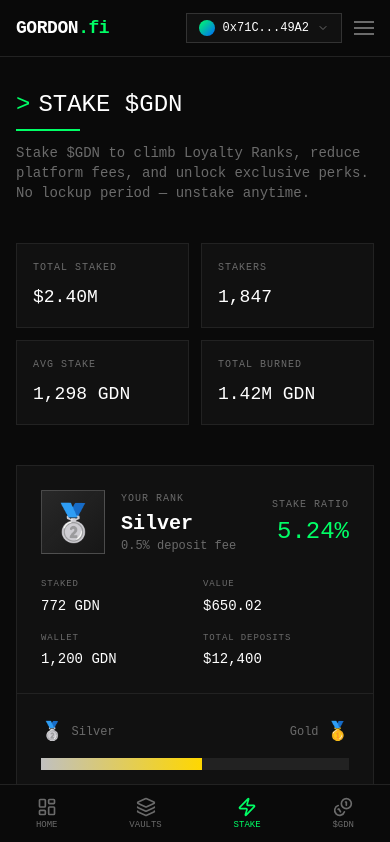
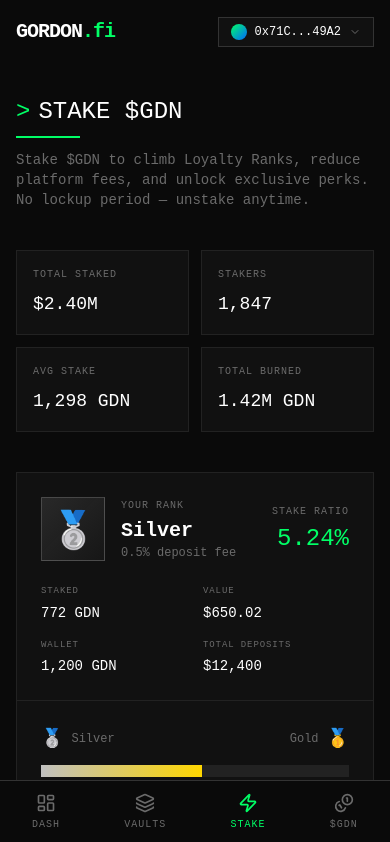
Before and after one commit to evetanaka/gordon-frontend, a Next.js app: page /stake in a window 390 px wide. Shown: the top 842 px of the page. Built offline with nearby package versions, Linux system fonts and the light colour scheme.

Commit message:
fix: align all pages to Leaderboard design reference — unified nav (7xl/h-16), main (5xl), bottom nav, logo, link styles

```diff
--- a/src/app/dashboard/page.tsx
+++ b/src/app/dashboard/page.tsx
@@ -370,7 +370,7 @@ export default function Dashboard() {
       </nav>
 
       {/* MOBILE BOTTOM NAV */}
-      <div className="md:hidden fixed bottom-0 left-0 w-full bg-[#0A0A0A] border-t border-[#333] z-50 flex justify-around items-center h-16">
+      <div className="md:hidden fixed bottom-0 left-0 w-full bg-[#0A0A0A] border-t border-[#333] z-50 flex justify-around items-center h-16 pb-safe">
         <a href="/dashboard" className="flex flex-col items-center gap-1 text-white">
           <LayoutDashboard className="w-5 h-5" />
           <span className="font-mono text-[10px] tracking-widest uppercase">Dash</span>
@@ -390,7 +390,7 @@ export default function Dashboard() {
       </div>
 
       {/* MAIN CONTENT */}
-      <main className="max-w-7xl mx-auto px-4 md:px-6 pt-24 pb-12">
+      <main className="max-w-5xl mx-auto px-4 md:px-6 pt-24 pb-12 md:pb-24">
         {isConnected ? (
           <>
             {/* SECTION 1: PORTFOLIO OVERVIEW */}
--- a/src/app/leaderboard/[address]/page.tsx
+++ b/src/app/leaderboard/[address]/page.tsx
@@ -349,7 +349,7 @@ export default function WalletProfilePage({ params }: { params: { address: strin
       </div>
 
       {/* MAIN */}
-      <main className="max-w-4xl mx-auto px-4 md:px-6 pt-24 pb-12 md:pb-24">
+      <main className="max-w-5xl mx-auto px-4 md:px-6 pt-24 pb-12 md:pb-24">
 
         {/* BACK */}
         <a href="/leaderboard" className="inline-flex items-center gap-2 text-[#6B6B6B] hover:text-[#00FF66] font-mono text-xs uppercase tracking-widest mb-8 transition-colors">
--- a/src/app/stake/page.tsx
+++ b/src/app/stake/page.tsx
@@ -141,6 +141,7 @@ const HowItWorksCard = ({ delay, step, title, desc, icon }: { delay: number; ste
 export default function StakePage() {
   const [isConnected, setIsConnected] = useState(true);
   const [walletOpen, setWalletOpen] = useState(false);
+  const [scrolled, setScrolled] = useState(false);
   const [mobileMenuOpen, setMobileMenuOpen] = useState(false);
   const [toast, setToast] = useState({ visible: false, message: '' });
   const walletRef = useRef<HTMLDivElement>(null);
@@ -157,6 +158,7 @@ export default function StakePage() {
 
   useOnClickOutside(walletRef, () => setWalletOpen(false));
   useOnClickOutside(menuRef, () => setMobileMenuOpen(false));
+  useEffect(() => { const h = () => setScrolled(window.scrollY > 20); window.addEventListener("scroll", h); return () => window.removeEventListener("scroll", h); }, []);
 
   const showToast = (msg: string) => {
     setToast({ visible: true, message: msg });
@@ -225,12 +227,12 @@ export default function StakePage() {
       <Toast message={toast.message} visible={toast.visible} />
 
       {/* NAVBAR */}
-      <nav className="sticky top-0 z-50 bg-[#0A0A0A]/95 backdrop-blur-sm border-b border-[#222]">
-        <div className="max-w-6xl mx-auto px-4 h-14 flex items-center justify-between">
-          <a href="/" className="font-mono font-bold text-lg text-white tracking-tight">GORDON<span className="text-[#00FF66]">.fi</span></a>
-          <div className="hidden md:flex items-center gap-6">
+      <nav className={`fixed top-0 w-full z-50 transition-all duration-300 ${scrolled ? 'bg-[#0A0A0A]/90 backdrop-blur-md border-b border-[#333]' : 'bg-transparent border-b border-transparent'}`}>
+        <div className="max-w-7xl mx-auto px-4 md:px-6 h-16 flex items-center justify-between">
+          <a href="/" className="font-mono font-bold text-xl tracking-tighter text-white">GORDON<span className="text-[#00FF66]">.fi</span></a>
+          <div className="hidden md:flex items-center gap-8">
             {navLinks.map(l => (
-              <a key={l.href} href={l.href} className={`font-mono text-sm transition-colors ${l.href === '/stake' ? 'text-[#00FF66]' : 'text-[#6B6B6B] hover:text-white'}`}>{l.label}</a>
+              <a key={l.href} href={l.href} className={`font-mono text-xs uppercase tracking-widest transition-colors ${l.href === '/stake' ? 'text-[#00FF66]' : 'text-[#6B6B6B] hover:text-white'}`}>{l.label}</a>
             ))}
           </div>
           <div className="flex items-center gap-3">
@@ -250,24 +252,14 @@ export default function StakePage() {
                 )}
               </div>
             ) : (
-              <button onClick={() => setIsConnected(true)} className="bg-[#00FF66] text-black font-mono text-xs font-bold px-4 py-1.5 hover:bg-[#00DD55] transition-colors">Connect Wallet</button>
+              <button onClick={() => setIsConnected(true)} className="bg-[#00FF66] text-black font-mono font-bold text-xs px-4 py-2 uppercase tracking-wider hover:bg-white transition-colors">Connect</button>
             )}
-            <button onClick={() => setMobileMenuOpen(!mobileMenuOpen)} className="md:hidden text-[#6B6B6B]">
-              {mobileMenuOpen ? <X className="w-5 h-5" /> : <div className="space-y-1"><div className="w-5 h-0.5 bg-current" /><div className="w-5 h-0.5 bg-current" /><div className="w-5 h-0.5 bg-current" /></div>}
-            </button>
           </div>
         </div>
-        {mobileMenuOpen && (
-          <div ref={menuRef} className="md:hidden bg-[#0A0A0A] border-t border-[#222] px-4 py-4 space-y-3">
-            {navLinks.map(l => (
-              <a key={l.href} href={l.href} className={`block font-mono text-sm ${l.href === '/stake' ? 'text-[#00FF66]' : 'text-[#6B6B6B]'}`}>{l.label}</a>
-            ))}
-          </div>
-        )}
       </nav>
 
       {/* CONTENT */}
-      <main className="max-w-6xl mx-auto px-4 py-8 md:py-12 pb-24 md:pb-12">
+      <main className="max-w-5xl mx-auto px-4 md:px-6 pt-24 pb-12 md:pb-24">
 
         {/* HEADER */}
         <div className="mb-10">
@@ -655,16 +647,12 @@ export default function StakePage() {
       </main>
 
       {/* MOBILE BOTTOM NAV */}
-      <nav className="md:hidden fixed bottom-0 left-0 right-0 bg-[#0A0A0A] border-t border-[#222] z-50">
-        <div className="flex justify-around py-2">
-          {bottomNavItems.map(item => (
-            <a key={item.href} href={item.href} className={`flex flex-col items-center gap-0.5 px-3 py-1 ${item.href === '/stake' ? 'text-[#00FF66]' : 'text-[#6B6B6B]'}`}>
-              {item.icon}
-              <span className="font-mono text-[9px] uppercase">{item.label}</span>
-            </a>
-          ))}
-        </div>
-      </nav>
+      <div className="md:hidden fixed bottom-0 left-0 w-full bg-[#0A0A0A] border-t border-[#333] z-50 flex justify-around items-center h-16 pb-safe">
+        <a href="/dashboard" className="flex flex-col items-center gap-1 text-[#6B6B6B]"><LayoutDashboard className="w-5 h-5" /><span className="font-mono text-[10px] tracking-widest uppercase">Dash</span></a>
+        <a href="/vaults" className="flex flex-col items-center gap-1 text-[#6B6B6B]"><Layers className="w-5 h-5" /><span className="font-mono text-[10px] tracking-widest uppercase">Vaults</span></a>
+        <a href="/stake" className="flex flex-col items-center gap-1 text-[#00FF66]"><Zap className="w-5 h-5" /><span className="font-mono text-[10px] tracking-widest uppercase">Stake</span></a>
+        <a href="/token" className="flex flex-col items-center gap-1 text-[#6B6B6B]"><Coins className="w-5 h-5" /><span className="font-mono text-[10px] tracking-widest uppercase">$GDN</span></a>
+      </div>
 
       <style jsx global>{`
         @keyframes fade-in-up { from { opacity: 0; transform: translate(-50%, 10px); } to { opacity: 1; transform: translate(-50%, 0); } }
--- a/src/app/token/page.tsx
+++ b/src/app/token/page.tsx
@@ -229,6 +229,7 @@ const FlywheelNode = ({ icon, label, delay }: { icon: React.ReactNode; label: st
 export default function TokenPage() {
   const [isConnected, setIsConnected] = useState(true);
   const [walletOpen, setWalletOpen] = useState(false);
+  const [scrolled, setScrolled] = useState(false);
   const [mobileMenuOpen, setMobileMenuOpen] = useState(false);
   const [toast, setToast] = useState({ visible: false, message: '' });
   const [chartPeriod, setChartPeriod] = useState('ALL');
@@ -239,6 +240,7 @@ export default function TokenPage() {
 
   useOnClickOutside(walletRef, () => setWalletOpen(false));
   useOnClickOutside(menuRef, () => setMobileMenuOpen(false));
+  useEffect(() => { const h = () => setScrolled(window.scrollY > 20); window.addEventListener("scroll", h); return () => window.removeEventListener("scroll", h); }, []);
 
   const showToast = (msg: string) => {
     setToast({ visible: true, message: msg });
@@ -268,12 +270,12 @@ export default function TokenPage() {
       <Toast message={toast.message} visible={toast.visible} />
 
       {/* NAVBAR */}
-      <nav className="sticky top-0 z-50 bg-[#0A0A0A]/95 backdrop-blur-sm border-b border-[#222]">
-        <div className="max-w-6xl mx-auto px-4 h-14 flex items-center justify-between">
-          <a href="/" className="font-mono font-bold text-lg text-white tracking-tight">GORDON<span className="text-[#00FF66]">.fi</span></a>
-          <div className="hidden md:flex items-center gap-6">
+      <nav className={`fixed top-0 w-full z-50 transition-all duration-300 ${scrolled ? 'bg-[#0A0A0A]/90 backdrop-blur-md border-b border-[#333]' : 'bg-transparent border-b border-transparent'}`}>
+        <div className="max-w-7xl mx-auto px-4 md:px-6 h-16 flex items-center justify-between">
+          <a href="/" className="font-mono font-bold text-xl tracking-tighter text-white">GORDON<span className="text-[#00FF66]">.fi</span></a>
+          <div className="hidden md:flex items-center gap-8">
             {navLinks.map(l => (
-              <a key={l.href} href={l.href} className={`font-mono text-sm transition-colors ${l.href === '/token' ? 'text-[#00FF66]' : 'text-[#6B6B6B] hover:text-white'}`}>{l.label}</a>
+              <a key={l.href} href={l.href} className={`font-mono text-xs uppercase tracking-widest transition-colors ${l.href === '/token' ? 'text-[#00FF66]' : 'text-[#6B6B6B] hover:text-white'}`}>{l.label}</a>
             ))}
           </div>
           <div className="flex items-center gap-3">
@@ -293,24 +295,14 @@ export default function TokenPage() {
                 )}
               </div>
             ) : (
-              <button onClick={() => setIsConnected(true)} className="bg-[#00FF66] text-black font-mono text-xs font-bold px-4 py-1.5 hover:bg-[#00DD55] transition-colors">Connect Wallet</button>
+              <button onClick={() => setIsConnected(true)} className="bg-[#00FF66] text-black font-mono font-bold text-xs px-4 py-2 uppercase tracking-wider hover:bg-white transition-colors">Connect</button>
             )}
-            <button onClick={() => setMobileMenuOpen(!mobileMenuOpen)} className="md:hidden text-[#6B6B6B]">
-              {mobileMenuOpen ? <X className="w-5 h-5" /> : <div className="space-y-1"><div className="w-5 h-0.5 bg-current" /><div className="w-5 h-0.5 bg-current" /><div className="w-5 h-0.5 bg-current" /></div>}
-            </button>
           </div>
         </div>
-        {mobileMenuOpen && (
-          <div ref={menuRef} className="md:hidden bg-[#0A0A0A] border-t border-[#222] px-4 py-4 space-y-3">
-            {navLinks.map(l => (
-              <a key={l.href} href={l.href} className={`block font-mono text-sm ${l.href === '/token' ? 'text-[#00FF66]' : 'text-[#6B6B6B]'}`}>{l.label}</a>
-            ))}
-          </div>
-        )}
       </nav>
 
       {/* CONTENT */}
-      <main className="max-w-6xl mx-auto px-4 py-8 md:py-12 pb-24 md:pb-12">
+      <main className="max-w-5xl mx-auto px-4 md:px-6 pt-24 pb-12 md:pb-24">
 
         {/* 1. HEADER */}
         <SectionHeader title="$GDN TOKEN" subtitle="The deflationary engine behind Gordon.fi" />
@@ -497,16 +489,12 @@ export default function TokenPage() {
       </main>
 
       {/* MOBILE BOTTOM NAV */}
-      <nav className="md:hidden fixed bottom-0 left-0 right-0 bg-[#0A0A0A] border-t border-[#222] z-50">
-        <div className="flex justify-around py-2">
-          {bottomNavItems.map(item => (
-            <a key={item.href} href={item.href} className={`flex flex-col items-center gap-0.5 px-3 py-1 ${item.href === '/token' ? 'text-[#00FF66]' : 'text-[#6B6B6B]'}`}>
-              {item.icon}
-              <span className="font-mono text-[9px] uppercase">{item.label}</span>
-            </a>
-          ))}
-        </div>
-      </nav>
+      <div className="md:hidden fixed bottom-0 left-0 w-full bg-[#0A0A0A] border-t border-[#333] z-50 flex justify-around items-center h-16 pb-safe">
+        <a href="/dashboard" className="flex flex-col items-center gap-1 text-[#6B6B6B]"><LayoutDashboard className="w-5 h-5" /><span className="font-mono text-[10px] tracking-widest uppercase">Dash</span></a>
+        <a href="/vaults" className="flex flex-col items-center gap-1 text-[#6B6B6B]"><Layers className="w-5 h-5" /><span className="font-mono text-[10px] tracking-widest uppercase">Vaults</span></a>
+        <a href="/stake" className="flex flex-col items-center gap-1 text-[#6B6B6B]"><Zap className="w-5 h-5" /><span className="font-mono text-[10px] tracking-widest uppercase">Stake</span></a>
+        <a href="/token" className="flex flex-col items-center gap-1 text-[#00FF66]"><Coins className="w-5 h-5" /><span className="font-mono text-[10px] tracking-widest uppercase">$GDN</span></a>
+      </div>
 
       {/* Keyframe for burn log animation */}
       <style jsx global>{`
--- a/src/app/vaults/[id]/page.tsx
+++ b/src/app/vaults/[id]/page.tsx
@@ -456,7 +456,7 @@ export default function VaultDetailPage({ params }: { params: { id: string } })
       </div>
 
       {/* MAIN */}
-      <main className="max-w-4xl mx-auto px-4 md:px-6 pt-24 pb-12 md:pb-24">
+      <main className="max-w-5xl mx-auto px-4 md:px-6 pt-24 pb-12 md:pb-24">
 
         {/* BACK LINK */}
         <a href="/vaults" className="inline-flex items-center gap-2 text-[#6B6B6B] hover:text-[#00FF66] font-mono text-xs uppercase tracking-widest mb-8 transition-colors">
--- a/src/app/vaults/page.tsx
+++ b/src/app/vaults/page.tsx
@@ -461,7 +461,7 @@ export default function VaultsPage() {
       </div>
 
       {/* --- MAIN CONTENT --- */}
-      <main className="max-w-4xl mx-auto px-4 md:px-6 pt-28 pb-12 md:pb-24">
+      <main className="max-w-5xl mx-auto px-4 md:px-6 pt-24 pb-12 md:pb-24">
         {/* SECTION 1: PROTOCOL STATS BANNER */}
         <div className="w-full bg-[#111] border border-[#333] mb-8 md:mb-12 flex flex-col md:flex-row justify-center items-center py-4 px-6 md:gap-16 gap-4">
           <div className="text-[#6B6B6B] font-mono text-[10px] uppercase tracking-widest hidden md:block">
```
